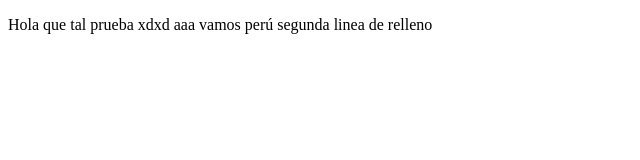
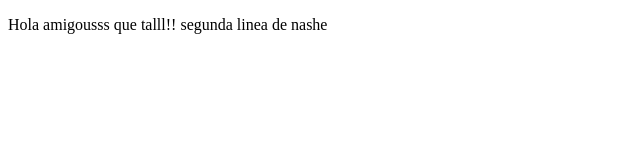
Before and after one commit to PoluxDlc/pruebaxd, a plain HTML site: page index.html in a window 1280 px wide. Shown: the whole page, without its empty margins (0-640 px from the left). Drawn offline with Linux system fonts and the light colour scheme.

Commit message:
loco no se que escribir

```diff
--- a/index.html
+++ b/index.html
@@ -8,8 +8,9 @@
 </head>
 <body>
     <p>
-        Hola que tal prueba xdxd aaa vamos perú
-        segunda linea de relleno
+        Hola amigousss que talll!!
+        segunda linea de nashe
+
     </p>
 </body>
 </html>
```
